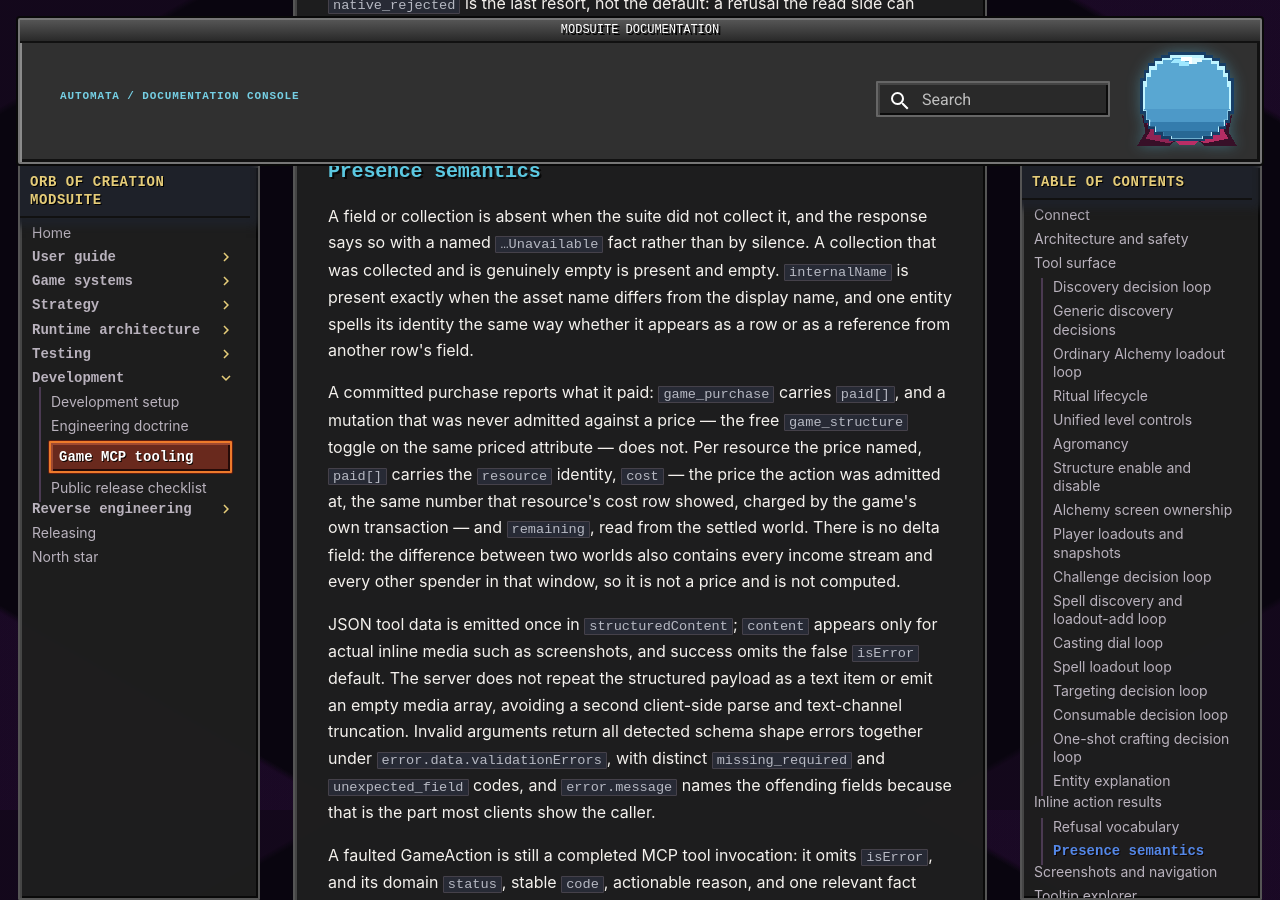
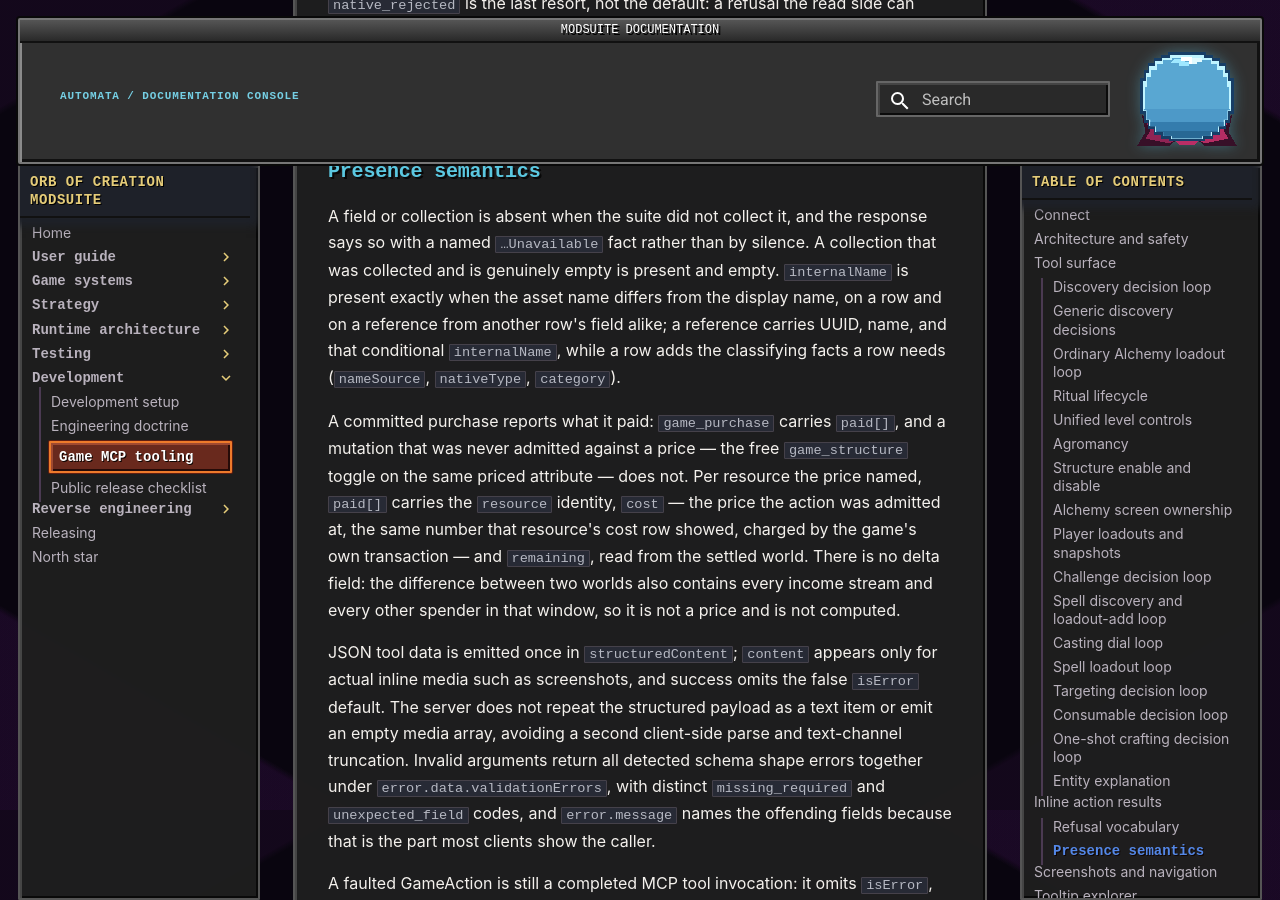
Before and after one commit to Vojow/OrbOfCreation-ModSuite, an MkDocs documentation site: the page built from docs/development/mcp-tools.md, in a window 1280 px wide and 900 px high, scrolled down 27090 px. Built offline with MkDocs 1.6.1 and Material for MkDocs 9.7.7, drawn with Linux system fonts in a browser that asks for light colours; comment, search, counter and statistics services are not loaded.

Commit message:
docs: the identity parity claim is scoped to what ships
A reference and a row do not spell one entity identically: a row adds
the classifying facts a row needs. The guide claimed full parity.

```diff
--- a/docs/development/mcp-tools.md
+++ b/docs/development/mcp-tools.md
@@ -846,8 +846,9 @@ exact-amount over-ask.
 A field or collection is absent when the suite did not collect it, and the response says so with a
 named `…Unavailable` fact rather than by silence. A collection that was collected and is genuinely
 empty is present and empty. `internalName` is present exactly when the asset name differs from the
-display name, and one entity spells its identity the same way whether it appears as a row or as a
-reference from another row's field.
+display name, on a row and on a reference from another row's field alike; a reference carries UUID,
+name, and that conditional `internalName`, while a row adds the classifying facts a row needs
+(`nameSource`, `nativeType`, `category`).
 
 A committed purchase reports what it paid: `game_purchase` carries `paid[]`, and a mutation that was
 never admitted against a price — the free `game_structure` toggle on the same priced attribute —
```
